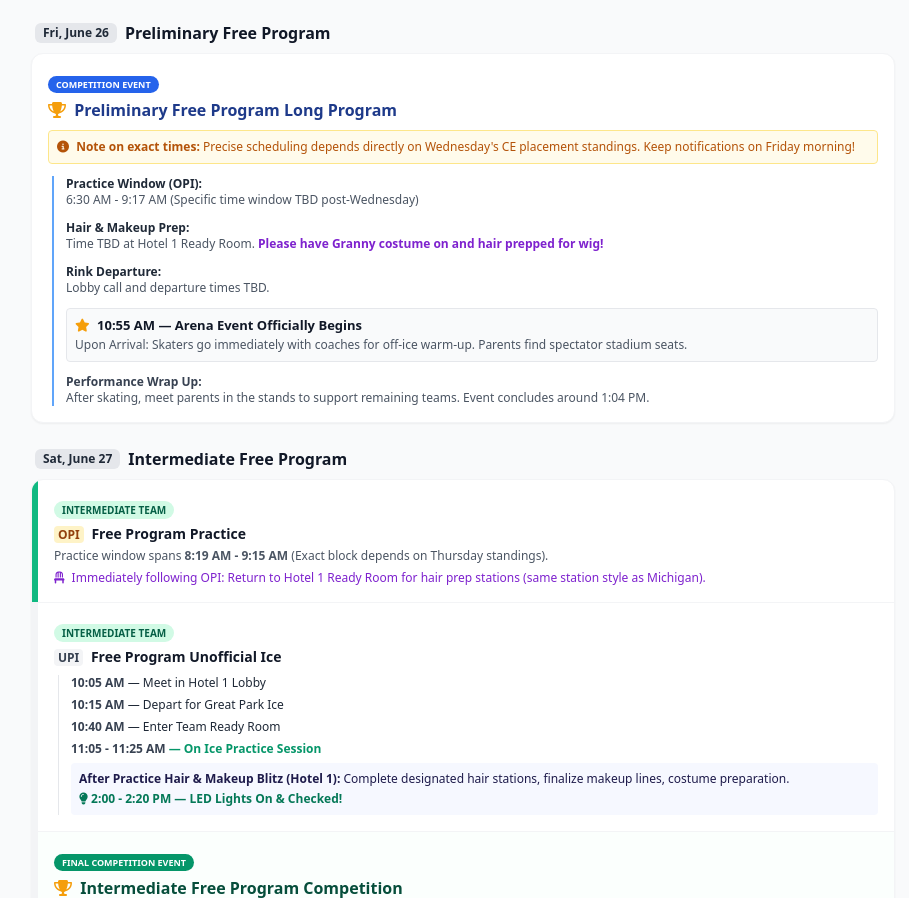
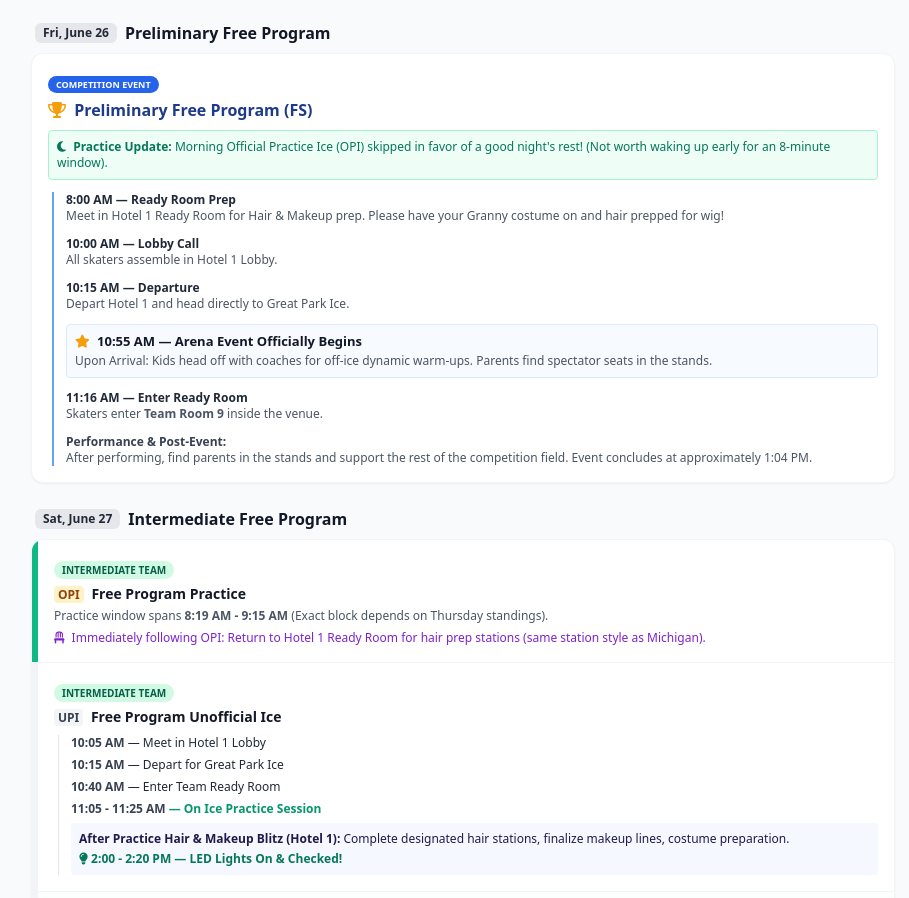
Before and after one commit to vecinimod/2026-TOI-schedule, a plain HTML site: page index.html in a window 1280 px wide. Shown: the part 2620-3518 px from the top of the page, without its empty margins (177-1086 px from the left). Drawn offline with nearby package versions, Linux system fonts and the light colour scheme.

Commit message:
Update index.html
Update prelim

```diff
--- a/index.html
+++ b/index.html
@@ -270,30 +270,34 @@
                 <div class="bg-white rounded-xl shadow-sm overflow-hidden border border-gray-100 p-4 team-prelim squad-prelim">
                     <div class="mb-3">
                         <span class="text-[10px] bg-blue-600 text-white font-bold px-2 py-0.5 rounded-full uppercase text-[9px]">COMPETITION EVENT</span>
-                        <h4 class="font-bold text-base text-blue-900 mt-1"><i class="fa-solid fa-trophy text-amber-500 mr-1"></i> Preliminary Free Program Long Program</h4>
-                        <p class="text-xs text-amber-700 bg-amber-50 p-2 rounded mt-2 border border-amber-200"><i class="fa-solid fa-circle-info mr-1"></i> <strong>Note on exact times:</strong> Precise scheduling depends directly on Wednesday's CE placement standings. Keep notifications on Friday morning!</p>
+                        <h4 class="font-bold text-base text-blue-900 mt-1"><i class="fa-solid fa-trophy text-amber-500 mr-1"></i> Preliminary Free Program (FS)</h4>
+                        <p class="text-xs text-emerald-700 bg-emerald-50/80 p-2 rounded mt-2 border border-emerald-200"><i class="fa-solid fa-moon mr-1"></i> <strong>Practice Update:</strong> Morning Official Practice Ice (OPI) skipped in favor of a good night's rest! (Not worth waking up early for an 8-minute window).</p>
                     </div>
 
                     <div class="space-y-3 text-xs border-l-2 border-blue-400 pl-3 ml-1">
                         <div>
-                            <span class="font-bold block text-gray-800">Practice Window (OPI):</span>
-                            <span class="text-gray-600">6:30 AM - 9:17 AM (Specific time window TBD post-Wednesday)</span>
+                            <span class="font-bold block text-gray-800">8:00 AM — Ready Room Prep</span>
+                            <span class="text-gray-600">Meet in Hotel 1 Ready Room for Hair & Makeup prep. Please have your Granny costume on and hair prepped for wig!</span>
                         </div>
                         <div>
-                            <span class="font-bold block text-gray-800">Hair & Makeup Prep:</span>
-                            <span class="text-gray-600">Time TBD at Hotel 1 Ready Room. <span class="text-purple-700 font-semibold">Please have Granny costume on and hair prepped for wig!</span></span>
+                            <span class="font-bold block text-gray-800">10:00 AM — Lobby Call</span>
+                            <span class="text-gray-600">All skaters assemble in Hotel 1 Lobby.</span>
                         </div>
                         <div>
-                            <span class="font-bold block text-gray-800">Rink Departure:</span>
-                            <span class="text-gray-600">Lobby call and departure times TBD.</span>
+                            <span class="font-bold block text-gray-800">10:15 AM — Departure</span>
+                            <span class="text-gray-600">Depart Hotel 1 and head directly to Great Park Ice.</span>
                         </div>
-                        <div class="bg-gray-50 p-2 rounded border border-gray-200">
+                        <div class="bg-blue-50/50 p-2 rounded border border-blue-100">
                             <strong class="text-gray-900 block text-[13px] mb-1"><i class="fa-solid fa-star text-amber-500 mr-1"></i> 10:55 AM — Arena Event Officially Begins</strong>
-                            <p class="text-gray-600">Upon Arrival: Skaters go immediately with coaches for off-ice warm-up. Parents find spectator stadium seats.</p>
+                            <p class="text-gray-600">Upon Arrival: Kids head off with coaches for off-ice dynamic warm-ups. Parents find spectator seats in the stands.</p>
                         </div>
                         <div>
-                            <span class="font-bold block text-gray-700">Performance Wrap Up:</span>
-                            <span class="text-gray-600">After skating, meet parents in the stands to support remaining teams. Event concludes around 1:04 PM.</span>
+                            <span class="font-bold block text-gray-800">11:16 AM — Enter Ready Room</span>
+                            <span class="text-gray-600">Skaters enter <strong>Team Room 9</strong> inside the venue.</span>
+                        </div>
+                        <div>
+                            <span class="font-bold block text-gray-700">Performance & Post-Event:</span>
+                            <span class="text-gray-600">After performing, find parents in the stands and support the rest of the competition field. Event concludes at approximately 1:04 PM.</span>
                         </div>
                     </div>
                 </div>
```
